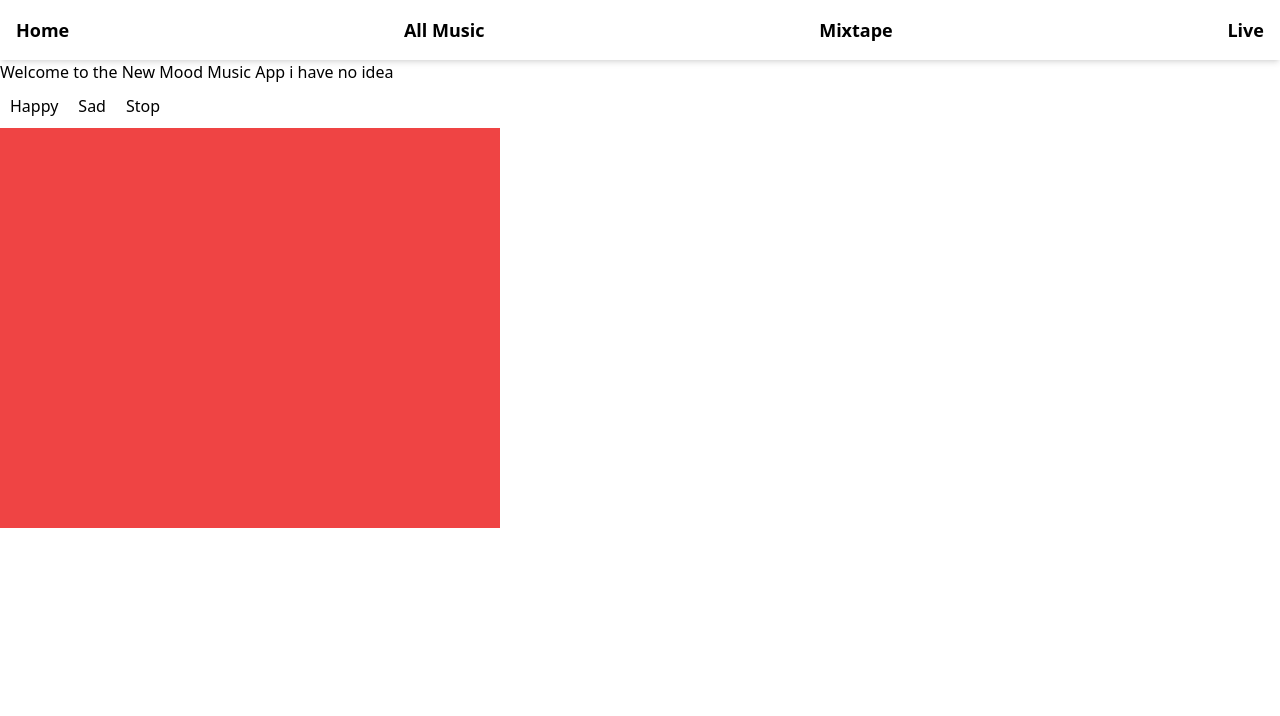
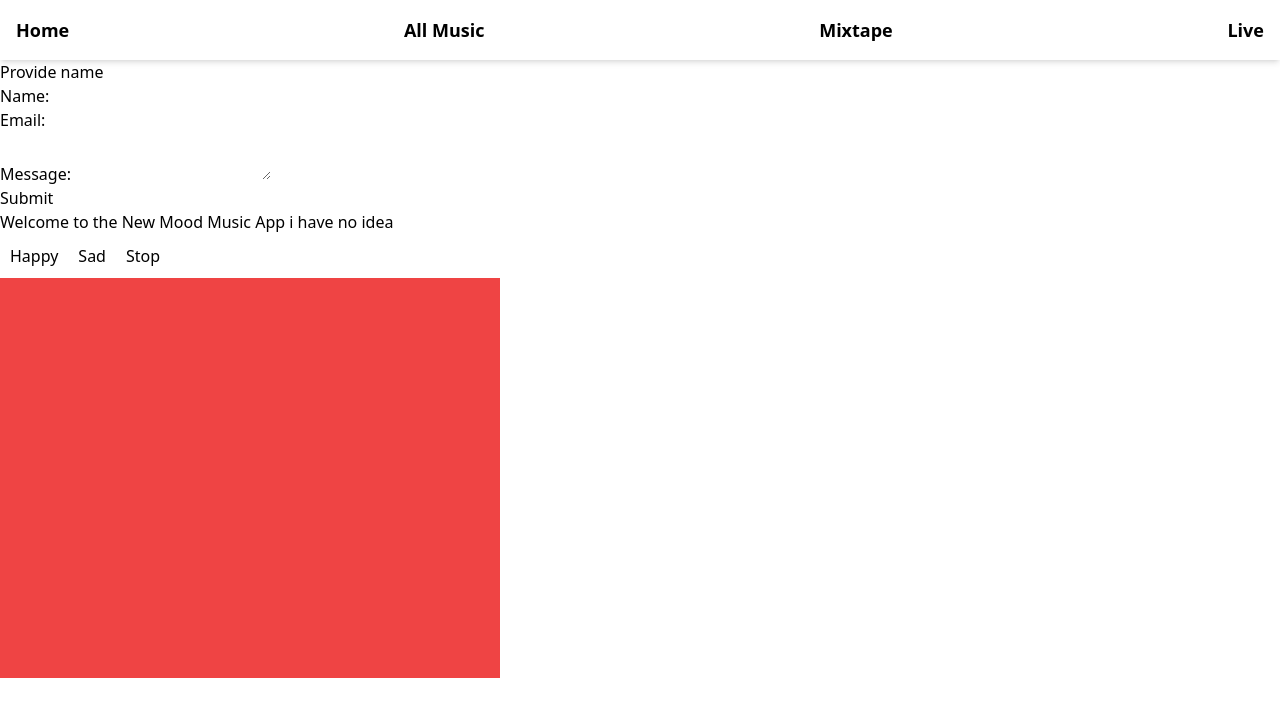
Before and after one commit to Lumi669/mood_melody_aws, a Next.js app in the folder frontend/: page / in a window 1280 px wide. Shown: the top 716 px of the page. Built offline with nearby package versions, Linux system fonts and the light colour scheme; no server answers; a web font is replaced by a local one.

Commit message:
Implement form to collect user input

```diff
--- /dev/null
+++ b/frontend/src/app/components/TestForm.tsx
@@ -0,0 +1,89 @@
+"use client";
+
+import React, { useState, ChangeEvent, FormEvent } from "react";
+
+interface FormData {
+  name: string;
+  email: string;
+  message: string;
+}
+
+const TestForm: React.FC = () => {
+  const [formData, setFormData] = useState<FormData>({
+    name: "",
+    email: "",
+    message: "",
+  });
+
+  const handleChange = (
+    e: ChangeEvent<HTMLInputElement | HTMLTextAreaElement>,
+  ) => {
+    const { name, value } = e.target;
+    setFormData({
+      ...formData,
+      [name]: value,
+    });
+  };
+
+  const handleSubmit = async (e: FormEvent) => {
+    e.preventDefault();
+    try {
+      const response = await fetch("http://localhost:4000/submit", {
+        method: "POST",
+        headers: {
+          "Content-Type": "application/json",
+        },
+        body: JSON.stringify(formData),
+      });
+
+      if (response.ok) {
+        const responseText = await response.text();
+        console.log(
+          "Form data submitted successfully , and messsage from backend is:  ",
+          responseText,
+        );
+      } else {
+        console.error("Form submission failed");
+      }
+    } catch (error) {
+      console.error("Error:", error);
+    }
+  };
+
+  return (
+    <form onSubmit={handleSubmit}>
+      <div>
+        <label htmlFor="name">Name:</label>
+        <input
+          type="text"
+          id="name"
+          name="name"
+          value={formData.name}
+          onChange={handleChange}
+        />
+      </div>
+      <div>
+        <label htmlFor="email">Email:</label>
+        <input
+          type="email"
+          id="email"
+          name="email"
+          value={formData.email}
+          onChange={handleChange}
+        />
+      </div>
+      <div>
+        <label htmlFor="message">Message:</label>
+        <textarea
+          id="message"
+          name="message"
+          value={formData.message}
+          onChange={handleChange}
+        ></textarea>
+      </div>
+      <button type="submit">Submit</button>
+    </form>
+  );
+};
+
+export default TestForm;
--- a/frontend/src/app/page.tsx
+++ b/frontend/src/app/page.tsx
@@ -1,9 +1,15 @@
 import React from "react";
+
+import TestForm from "./components/TestForm";
 
 import ClientWrapperForMusicPlayer from "./components/client/ClientWrapperForMusicPlayer";
 const Home: React.FC = () => {
   return (
     <div>
+      <div>
+        <p>Provide name</p>
+        <TestForm />
+      </div>
       <h1>Welcome to the New Mood Music App i have no idea</h1>
       <ClientWrapperForMusicPlayer />
     </div>
```
Also changed, not shown: 1 other file (tests, documents, lock files or other folders).
